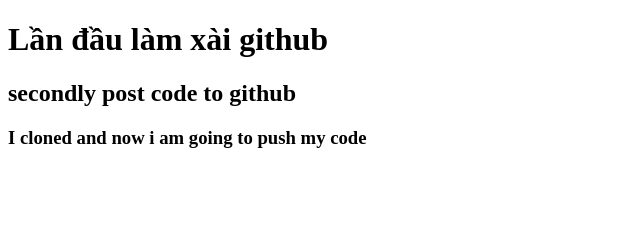
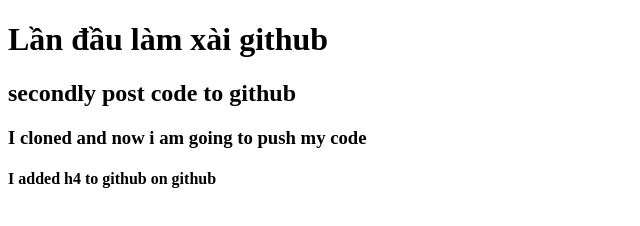
Before and after one commit to Tu-Hao/BC69_DemoGit, a plain HTML site: page index.html in a window 1280 px wide. Shown: the whole page, without its empty margins (0-640 px from the left). Drawn offline with Linux system fonts and the light colour scheme.

Commit message:
I added h4 on github

```diff
--- a/index.html
+++ b/index.html
@@ -9,5 +9,6 @@
     <h1>Lần đầu làm xài github</h1>
     <h2>secondly post code to github</h2>
     <h3>I cloned and now i am going to push my code</h3>
+    <h4>I added h4 to github on github</h4>
   </body>
 </html>
```
